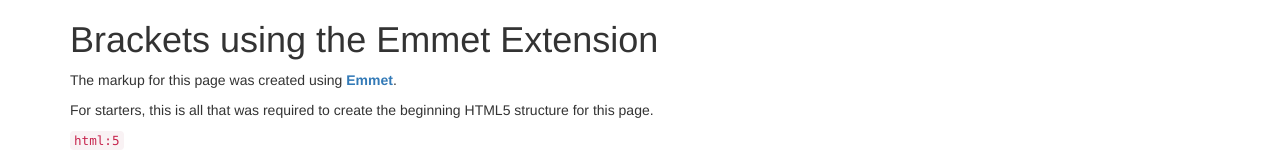
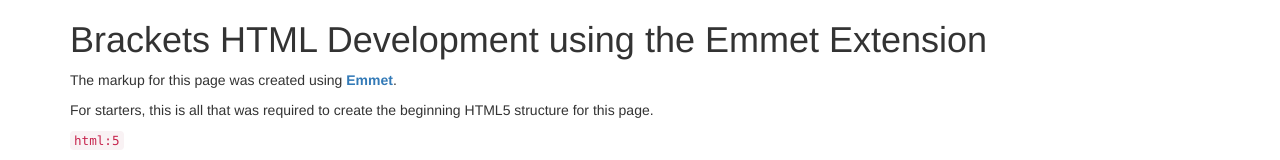
Before and after one commit to dduril/emmet-samples, a plain HTML site: page index.html in a window 1280 px wide. Shown: the top 160 px of the page. Drawn offline with nearby package versions, Linux system fonts and the light colour scheme.

Commit message:
Minor updates to index page

```diff
--- a/index.html
+++ b/index.html
@@ -2,7 +2,7 @@
 <html lang="en">
 <head>
     <meta charset="UTF-8">
-    <title>Emmet Practice</title>
+    <title>Emmet Guide</title>
     <link rel="stylesheet" href="https://maxcdn.bootstrapcdn.com/bootstrap/3.3.5/css/bootstrap.min.css">
     <link rel="stylesheet" href="https://maxcdn.bootstrapcdn.com/bootstrap/3.3.5/css/bootstrap-theme.min.css">
     <link href="app/css/custom.css" rel="stylesheet">
@@ -13,7 +13,7 @@
     <div class="container">
         <div class="row">
             <div class="col-md-12">
-                <h1>Brackets using the Emmet Extension</h1>
+                <h1>Brackets HTML Development using the Emmet Extension</h1>
 
     <p>The markup for this page was created using <a href="http://emmet.io/" target="_blank"><strong>Emmet</strong></a>.</p>
 
@@ -245,9 +245,7 @@
 
             </div>
         </div>
-
     </div>
-
 
 </body>
 </html>
```
